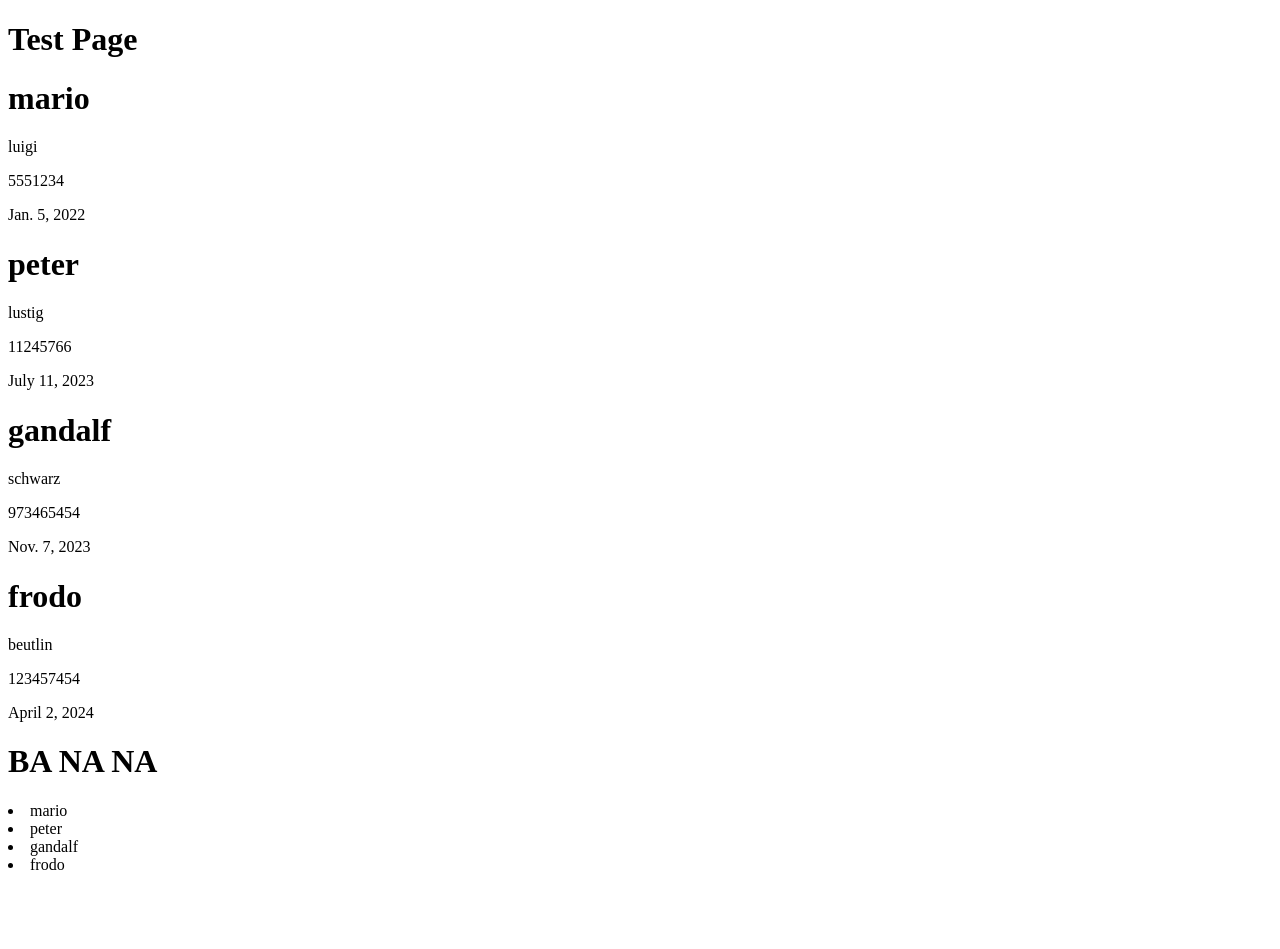
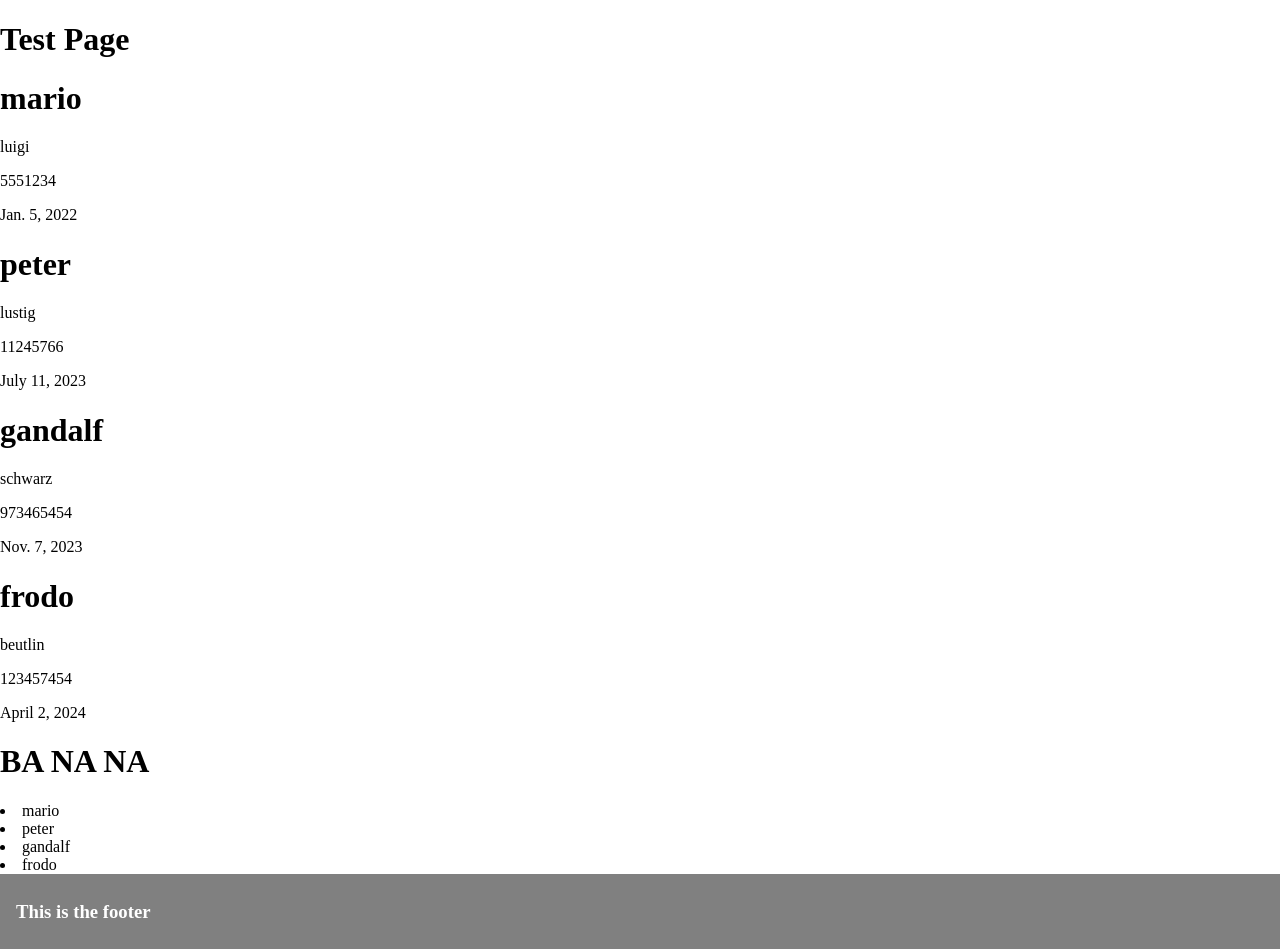
Before and after one commit to felianfilian/myworld, a Django app: page /testing/ in a window 1280 px wide. Before the commit the page ends 870 px from the top, so only its background shows below. Run offline with Django 5.2, Linux system fonts and the light colour scheme; data comes from the database, SQL or seed files in the repository.

Commit message:
footer template

```diff
--- /dev/null
+++ b/shop_list/members/templates/footer.html
@@ -0,0 +1,12 @@
+<style>
+    footer {
+        padding: 8px 16px;
+
+        background-color: grey;
+        color: #fff;
+      }
+</style>
+
+<footer>
+    <h3>This is the footer</h3>
+</footer>
--- a/shop_list/members/templates/template.html
+++ b/shop_list/members/templates/template.html
@@ -1,7 +1,11 @@
 <!DOCTYPE html>
 <html lang="en">
   <title>Template</title>
-
+<style>
+    body {
+        margin: 0;
+    }
+</style>
   <body>
     <h1>Test Page</h1>
 
@@ -12,6 +16,7 @@
     <p>{{ x.joined_date }}</p>
     {% endfor %}
 
+    {# show the fruit #}
     {% if 'Banana' in fruits %}
     <h1>BA NA NA</h1>
     {% else %}
@@ -22,5 +27,7 @@
     {% for x in mymembers %}
     <li>{{ x.firstname }}</li>
     {% endfor %}
+
+    {% include 'footer.html' %}
   </body>
 </html>
```
